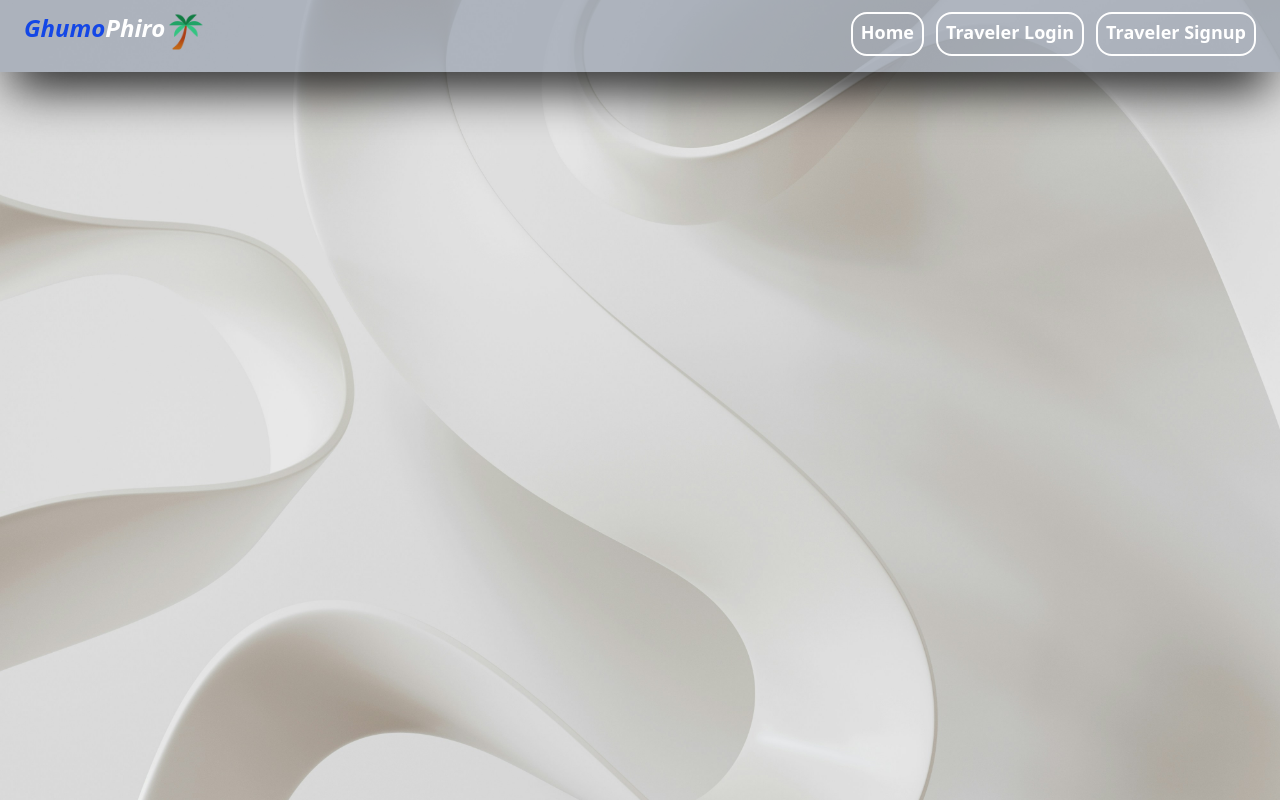
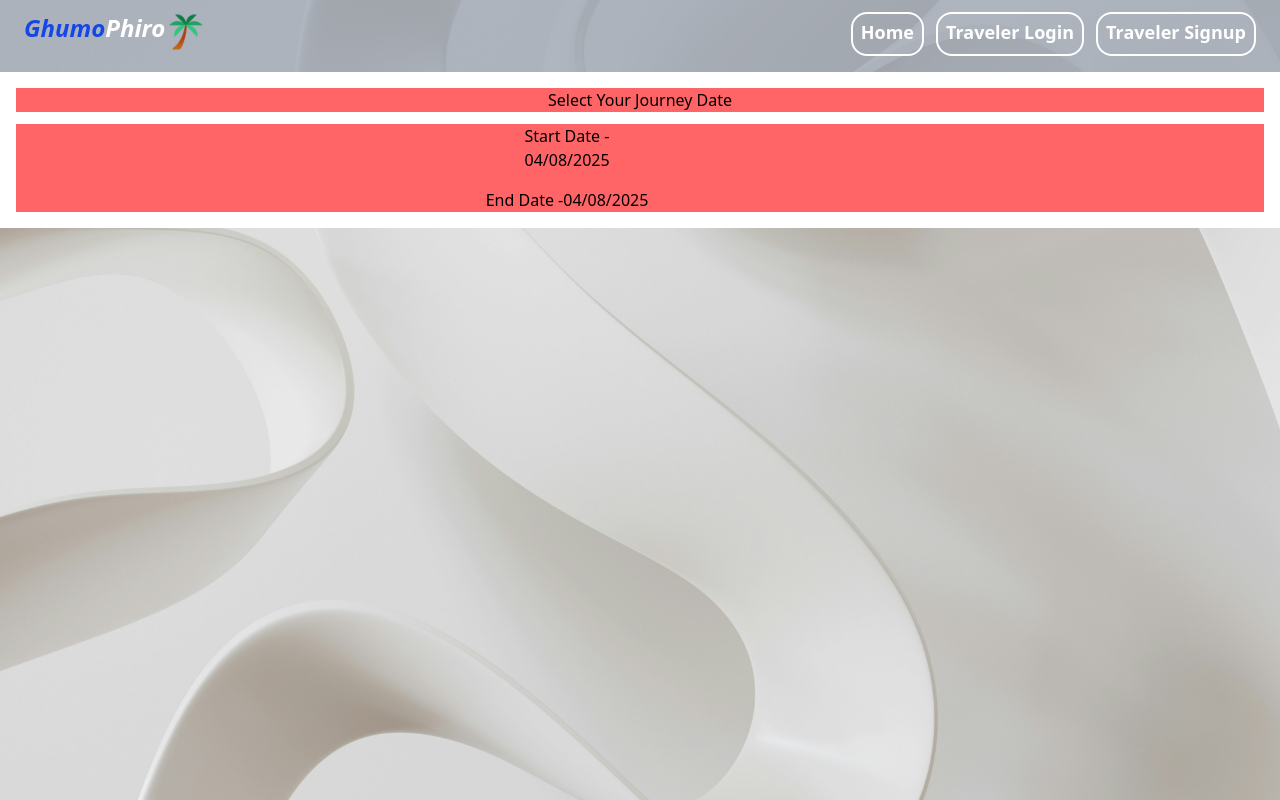
Before and after one commit to pk11345/GhumoPhiro, a React (Vite) app: page /UserDashboard in a window 1280 px wide. Built offline with nearby package versions, Linux system fonts and the light colour scheme; no server answers.

Commit message:
Your commit message

```diff
--- a/package.json
+++ b/package.json
@@ -15,6 +15,7 @@
     "@tailwindcss/vite": "^4.1.1",
     "axios": "^1.8.3",
     "react": "^19.0.0",
+    "react-datepicker": "^8.3.0",
     "react-dom": "^19.0.0",
     "react-icons": "^5.5.0",
     "react-router-dom": "^7.3.0",
--- /dev/null
+++ b/src/components/user/DatePick.jsx
@@ -0,0 +1,16 @@
+import React, { useState } from 'react'
+import DatePicker from "react-datepicker";
+
+import "react-datepicker/dist/react-datepicker.css";
+
+
+const DatePick = () => {
+    const [startDate, setStartDate] = useState(new Date());
+  return (
+    <>
+    <DatePicker selected={startDate} onChange={(date) => setStartDate(date)} />
+    </>
+  )
+}
+
+export default DatePick
--- /dev/null
+++ b/src/components/user/UserContent.jsx
@@ -0,0 +1,33 @@
+import React, { useState } from 'react'
+import DatePick from './DatePick'
+
+const UserContent = () => {
+    const [startDate, setStartDate] = useState(new Date());
+    const [endDate, setEndDate] = useState(new Date());
+  return (
+    <>
+    <div className='w-full flex flex-col gap-3 p-4 bg-white text-black items-center'>
+
+        <div className='bg-red-400 w-full flex justify-center'>
+        <h1>Select Your Journey Date</h1>
+        </div>
+
+        <div className='flex flex-col items-center gap-4 bg-red-400 justify-center w-full'>
+    <div className='flex flex-col'>
+        <h1>Start Date -</h1>
+        <DatePick selected={startDate} onChange={(date) => setStartDate(date)}/>
+    </div>
+
+    <div className='flex'>
+        <h1>End Date -</h1>
+        <DatePick selected={endDate} onChange={(date) => setEndDate(date)}/>
+    </div>
+
+    </div>
+
+    </div>
+    </>
+  )
+}
+
+export default UserContent
--- a/src/components/user/UserDashboard.jsx
+++ b/src/components/user/UserDashboard.jsx
@@ -4,6 +4,7 @@ import UserLogout from './UserLogout'
 import { Link, useNavigate } from 'react-router-dom'
 import { ToastContainer, toast } from 'react-toastify';
 import { FaUserCircle } from "react-icons/fa";
+import UserContent from './UserContent';
 
 
 const UserDashboard = () => {
@@ -22,8 +23,8 @@ const UserDashboard = () => {
     catch(err){
       console.log(err)
       if (err.response && err.response.status === 401) {
-        toast.error("You have to login first");
-        setTimeout(() => navigate("/UserLogin"), 2000);
+        // toast.error("You have to login first");
+        // setTimeout(() => navigate("/UserLogin"), 2000);
       }
     }
   }
@@ -67,12 +68,12 @@ const UserDashboard = () => {
       </>
       }
 
-       {/* <UserLogout/>
-    <h1>Hello {user}</h1> */}
 
           </div>
           </div>
           </div>
+
+          <UserContent/>
 
     </>
   )
```
Also changed, not shown: 1 other file (tests, documents, lock files or other folders).
